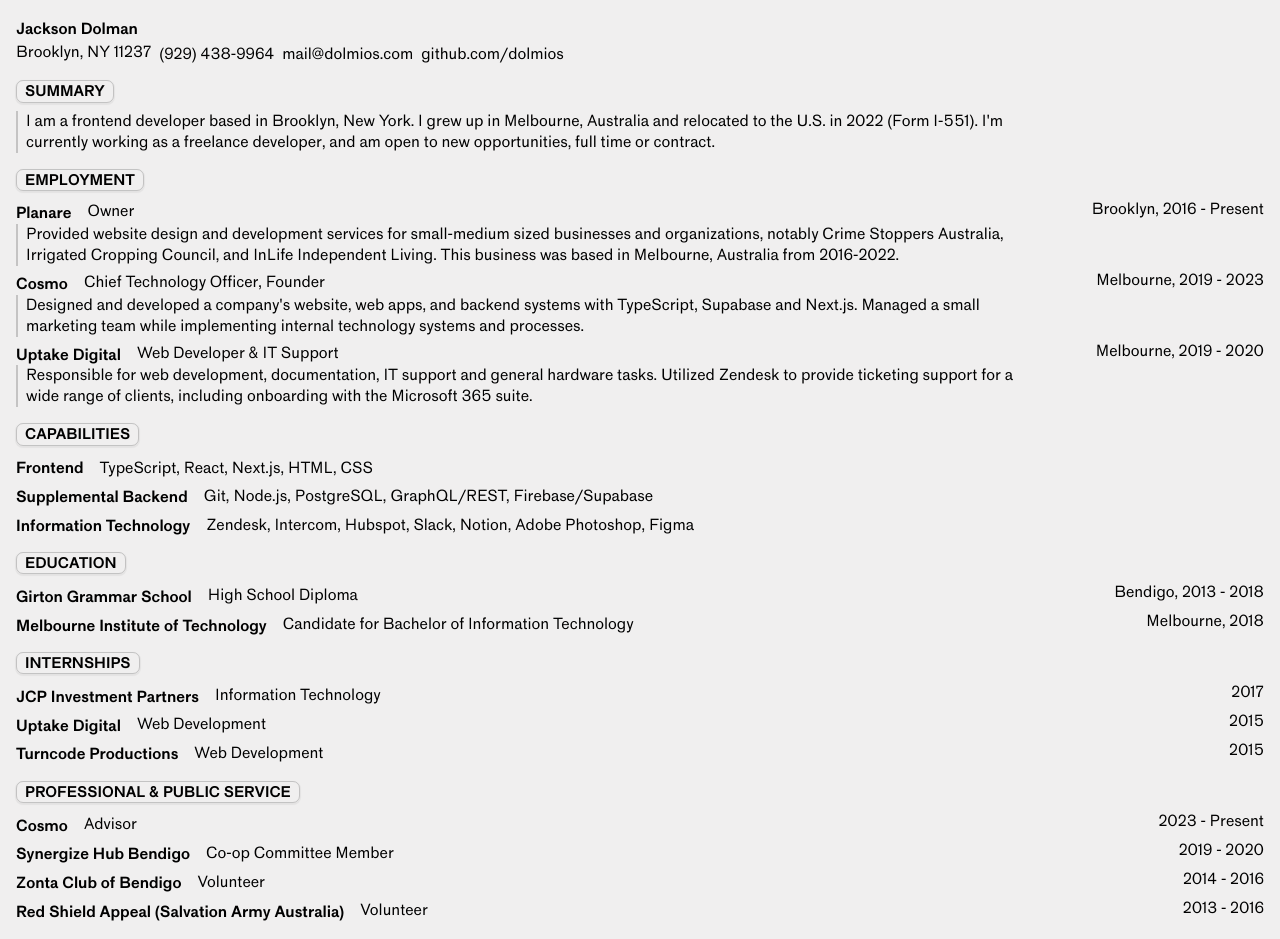
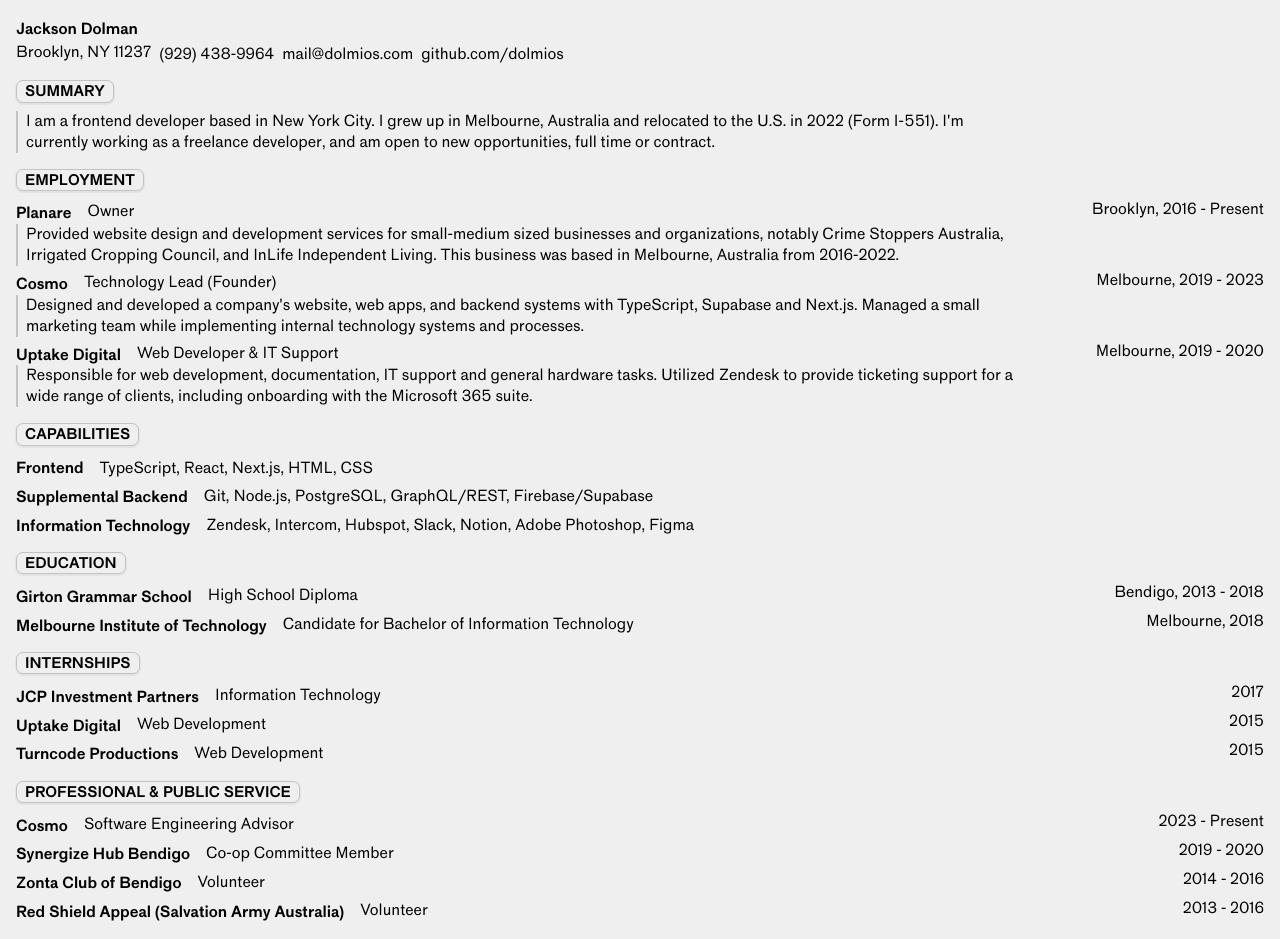
Before and after one commit to dolmios/dolmios.com, a Next.js app: page /resume in a window 1280 px wide. Built offline with nearby package versions, Linux system fonts and the light colour scheme.

Commit message:
refactor: resume updates
+ bump some depz

```diff
--- a/pages/resume.tsx
+++ b/pages/resume.tsx
@@ -43,7 +43,7 @@
         notes:
           "Designed and developed a company's website, web apps, and backend systems with TypeScript, Supabase and Next.js. Managed a small marketing team while implementing internal technology systems and processes.",
         stamp: "Melbourne, 2019 - 2023",
-        title: "Chief Technology Officer, Founder",
+        title: "Technology Lead (Founder)",
       },
       {
         company: "Uptake Digital",
@@ -75,7 +75,7 @@
         company: "Cosmo",
         notes: "Advising the board of directors on technology concerns.",
         stamp: "2023 - Present",
-        title: "Advisor",
+        title: "Software Engineering Advisor",
       },
       {
         company: "Synergize Hub Bendigo",
@@ -100,7 +100,7 @@
       },
     ],
     summary:
-      "I am a frontend developer based in Brooklyn, New York. I grew up in Melbourne, Australia and relocated to the U.S. in 2022 (Form I-551). I'm currently working as a freelance developer, and am open to new opportunities, full time or contract.",
+      "I am a frontend developer based in New York City. I grew up in Melbourne, Australia and relocated to the U.S. in 2022 (Form I-551). I'm currently working as a freelance developer, and am open to new opportunities, full time or contract.",
   };
 
   return (
```
Also changed, not shown: package.json (+10 -10 lines), 2 other files (tests, documents, lock files or other folders).
